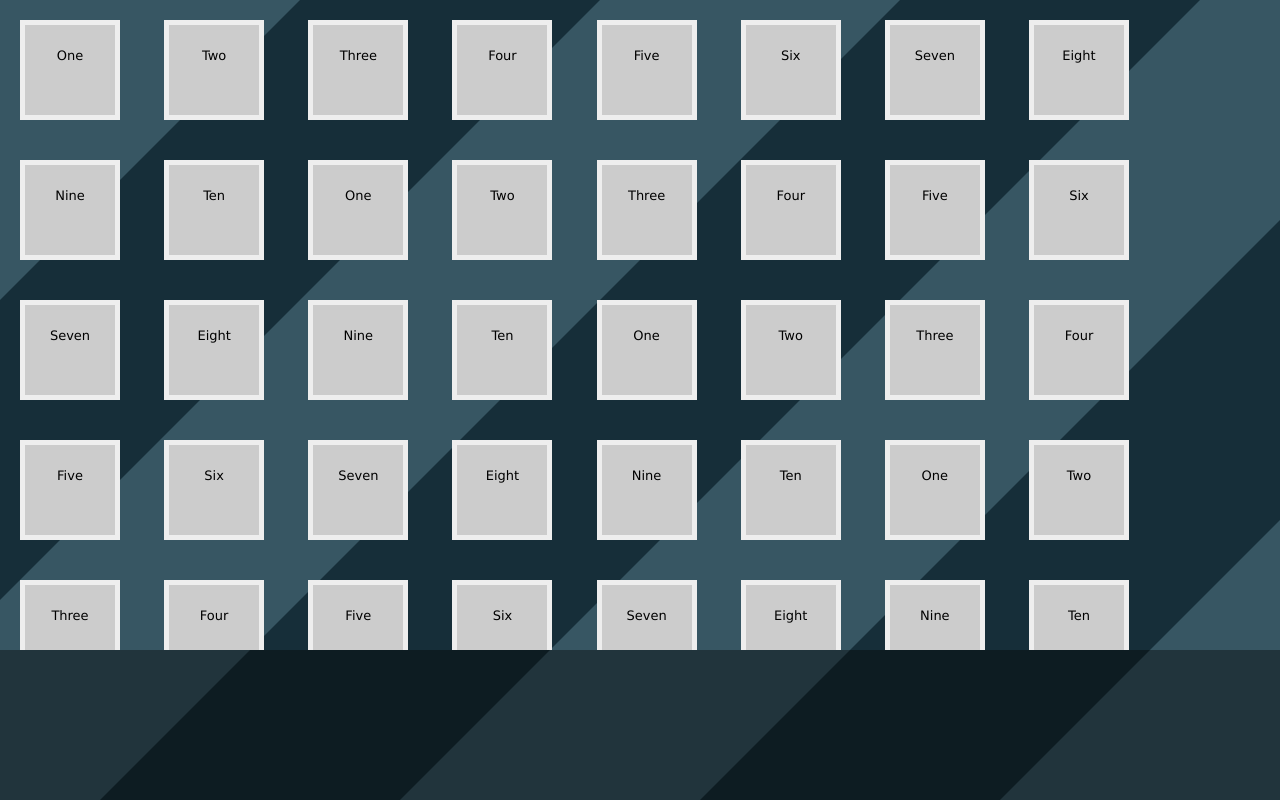
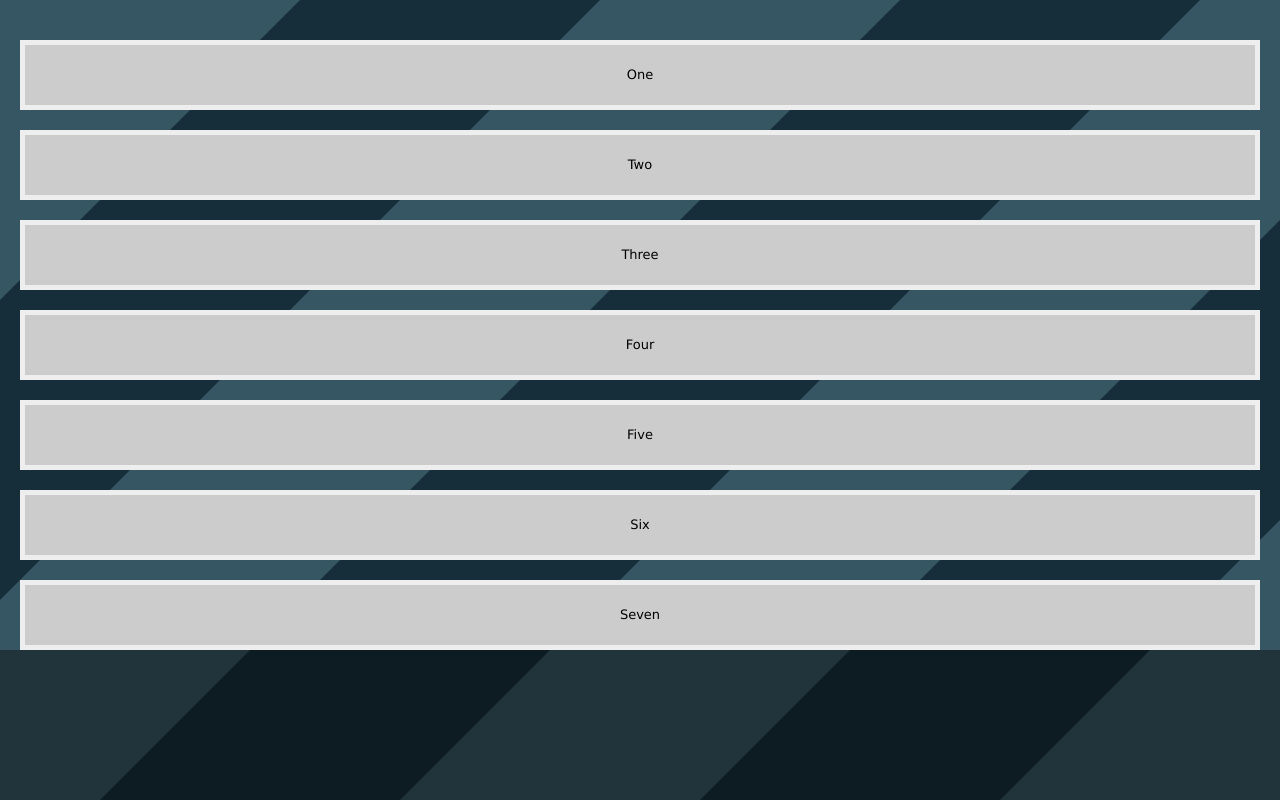
Before and after one commit to stayradiated/mouse, a website: page app/index.html in a window 1280 px wide. Drawn offline with Linux system fonts and the light colour scheme.

Commit message:
Rewrite sorting code

```diff
--- a/app/index.html
+++ b/app/index.html
@@ -7,105 +7,6 @@
  </head>
  <body>
   <div class="selectables">
-    <div class="item">One</div>
-    <div class="item">Two</div>
-    <div class="item">Three</div>
-    <div class="item">Four</div>
-    <div class="item">Five</div>
-    <div class="item">Six</div>
-    <div class="item">Seven</div>
-    <div class="item">Eight</div>
-    <div class="item">Nine</div>
-    <div class="item">Ten</div>
-
-    <div class="item">One</div>
-    <div class="item">Two</div>
-    <div class="item">Three</div>
-    <div class="item">Four</div>
-    <div class="item">Five</div>
-    <div class="item">Six</div>
-    <div class="item">Seven</div>
-    <div class="item">Eight</div>
-    <div class="item">Nine</div>
-    <div class="item">Ten</div>
-
-    <div class="item">One</div>
-    <div class="item">Two</div>
-    <div class="item">Three</div>
-    <div class="item">Four</div>
-    <div class="item">Five</div>
-    <div class="item">Six</div>
-    <div class="item">Seven</div>
-    <div class="item">Eight</div>
-    <div class="item">Nine</div>
-    <div class="item">Ten</div>
-
-    <div class="item">One</div>
-    <div class="item">Two</div>
-    <div class="item">Three</div>
-    <div class="item">Four</div>
-    <div class="item">Five</div>
-    <div class="item">Six</div>
-    <div class="item">Seven</div>
-    <div class="item">Eight</div>
-    <div class="item">Nine</div>
-    <div class="item">Ten</div>
-
-    <div class="item">One</div>
-    <div class="item">Two</div>
-    <div class="item">Three</div>
-    <div class="item">Four</div>
-    <div class="item">Five</div>
-    <div class="item">Six</div>
-    <div class="item">Seven</div>
-    <div class="item">Eight</div>
-    <div class="item">Nine</div>
-    <div class="item">Ten</div>
-
-    <div class="item">One</div>
-    <div class="item">Two</div>
-    <div class="item">Three</div>
-    <div class="item">Four</div>
-    <div class="item">Five</div>
-    <div class="item">Six</div>
-    <div class="item">Seven</div>
-    <div class="item">Eight</div>
-    <div class="item">Nine</div>
-    <div class="item">Ten</div>
-
-    <div class="item">One</div>
-    <div class="item">Two</div>
-    <div class="item">Three</div>
-    <div class="item">Four</div>
-    <div class="item">Five</div>
-    <div class="item">Six</div>
-    <div class="item">Seven</div>
-    <div class="item">Eight</div>
-    <div class="item">Nine</div>
-    <div class="item">Ten</div>
-
-    <div class="item">One</div>
-    <div class="item">Two</div>
-    <div class="item">Three</div>
-    <div class="item">Four</div>
-    <div class="item">Five</div>
-    <div class="item">Six</div>
-    <div class="item">Seven</div>
-    <div class="item">Eight</div>
-    <div class="item">Nine</div>
-    <div class="item">Ten</div>
-
-    <div class="item">One</div>
-    <div class="item">Two</div>
-    <div class="item">Three</div>
-    <div class="item">Four</div>
-    <div class="item">Five</div>
-    <div class="item">Six</div>
-    <div class="item">Seven</div>
-    <div class="item">Eight</div>
-    <div class="item">Nine</div>
-    <div class="item">Ten</div>
-
     <div class="item">One</div>
     <div class="item">Two</div>
     <div class="item">Three</div>
--- a/app/style.css
+++ b/app/style.css
@@ -31,18 +31,20 @@ body {
   right: 0;
   bottom: 150px;
   overflow: auto;
+  padding: 20px;
 }
 
 .selectables .item {
-  display: inline-block;
+  display: block;
   text-align: center;
   vertical-align: top;
   background: #ccc;
-  margin: 20px;
-  width: 50px;
-  height: 50px;
+  width: 100%;
+  line-height: 20px;
   padding: 20px;
   border: 5px solid #eee;
+  margin-top: 20px;
+  box-sizing: border-box;
 }
 
 .selectables .item.selected {
@@ -52,7 +54,12 @@ body {
 }
 
 .selectables .item.hidden {
-  opacity: 0.3;
+  /* opacity: 0.3; */
+  display: none;
+}
+
+.selectables .placeholder {
+  height: 70px;
 }
 
 .drag-helper {
```
Also changed, not shown: source/items.js (+0 -10 lines), source/rectangle.js (+17 -4 lines), source/sort.js (+58 -19 lines).
